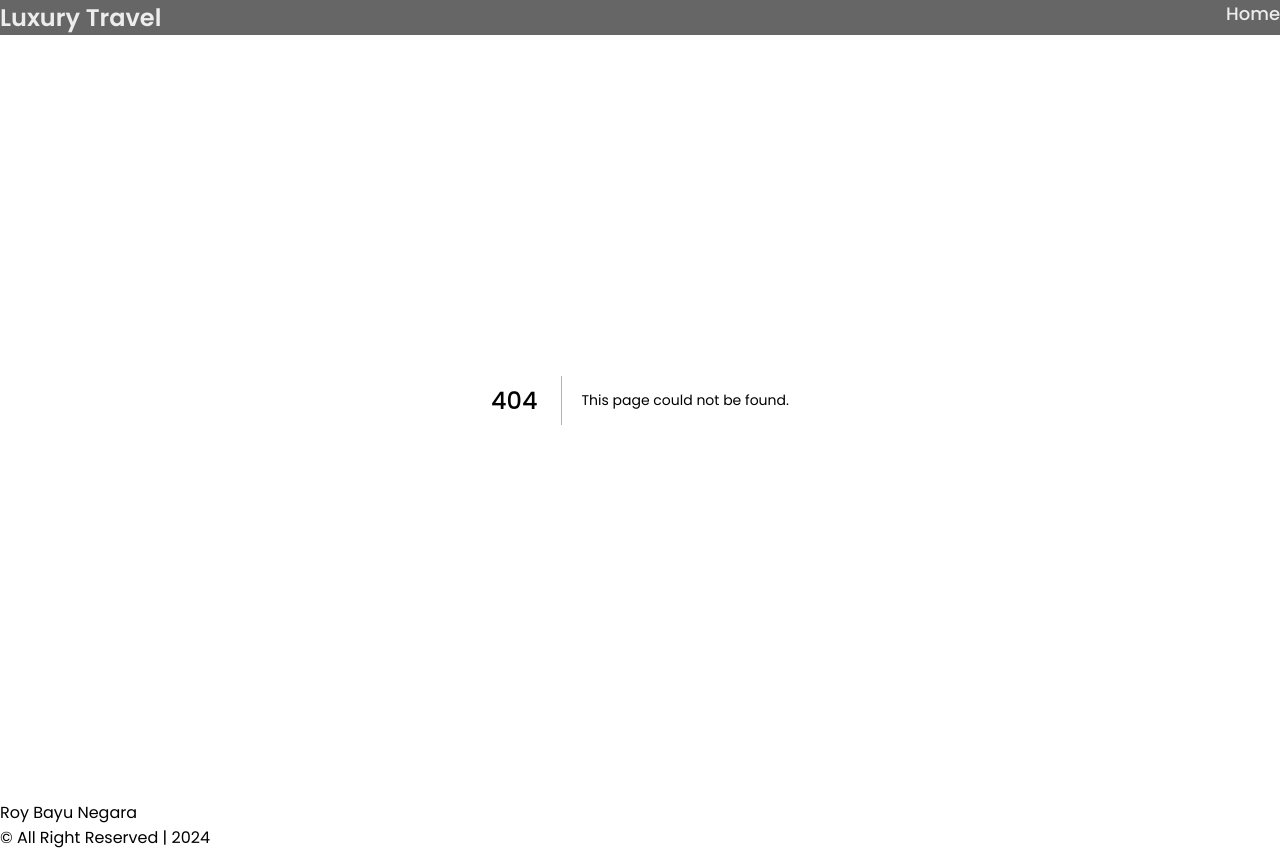
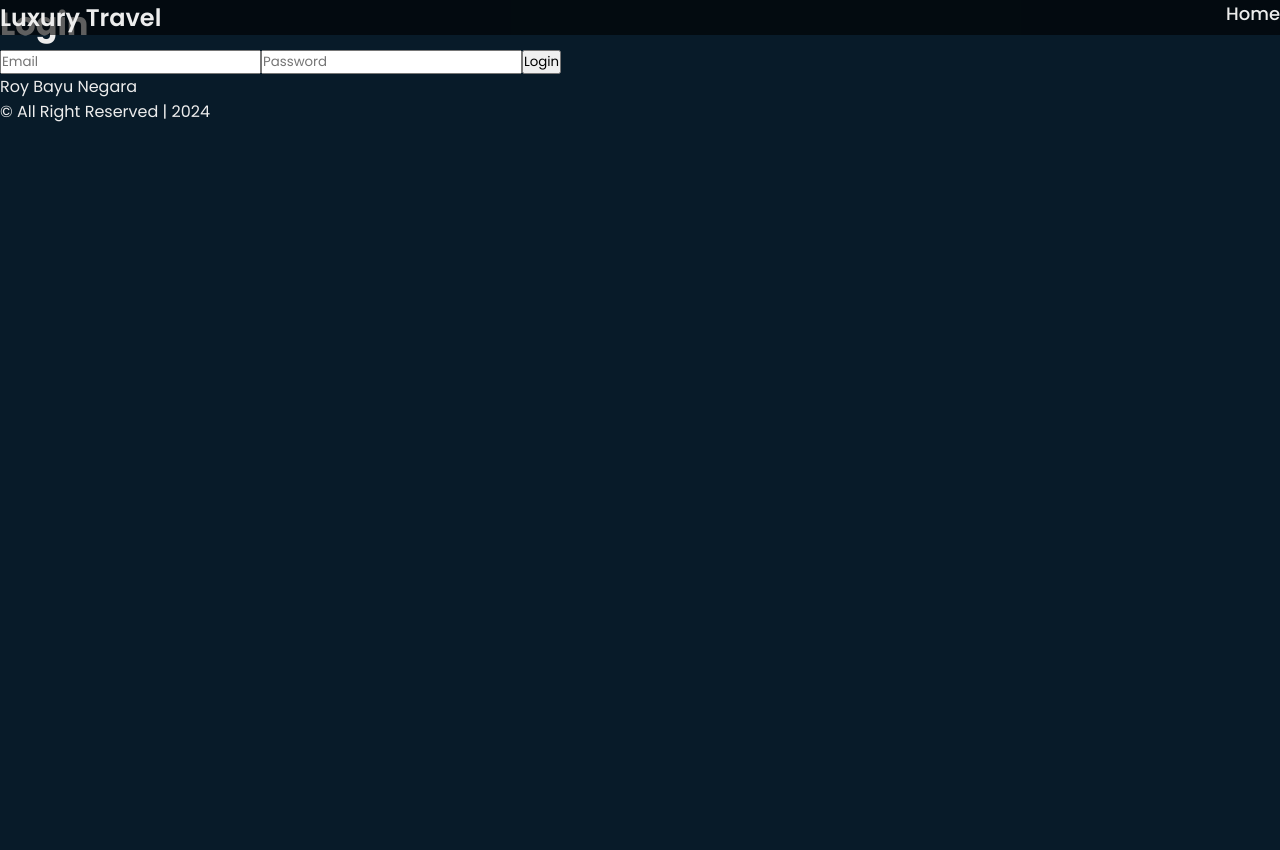
Before and after one commit to roynegara/Final-Project-RoyBayuNegara-Travel-Next, a Next.js app: page /login in a window 1280 px wide. Before the commit this address had no page. After the commit the page ends 800 px from the top, so only its background shows below. Built offline with nearby package versions, Linux system fonts and the light colour scheme.

Commit message:
repair login for better coding and in the page file

```diff
--- /dev/null
+++ b/src/pages/login.js
@@ -0,0 +1,59 @@
+import React, { useState } from "react";
+import { useRouter } from "next/router";
+import axios from "axios";
+
+const Login = () => {
+  const router = useRouter();
+  const [notif, setNotif] = useState("");
+  const [email, setEmail] = useState("");
+  const [password, setPassword] = useState("");
+
+  const handleEmailChange = (e) => {
+    console.log("email", e.target.value);
+    setEmail(e.target.value);
+  };
+
+  const handlePasswordChange = (e) => {
+    setPassword(e.target.value);
+    console.log("password", e.target.value);
+  };
+
+  const handleLogin = () => {
+    const payload = {
+      email: email,
+      password: password,
+    };
+
+    axios
+      .post("https://travel-journal-api-bootcamp.do.dibimbing.id/api/v1/login", payload, {
+        headers: {
+          apiKey: "24405e01-fbc1-45a5-9f5a-be13afcd757c",
+        },
+      })
+      .then((res) => {
+        console.log("response", res);
+        setNotif("Status : ", res?.data?.message + " >> Login Successfully, Please Wait...");
+        const token = res?.data?.token;
+        localStorage.setItem("access_token", token);
+        setTimeout(() => {
+          router.push("/user");
+        }, 1500);
+      })
+      .catch((err) => {
+        console.log("error", err?.response?.data);
+        setNotif("Status : ", err?.response?.data?.message + ", Please Check Again Your Email or Password");
+      });
+  };
+
+  return (
+    <div>
+      <h1>Login</h1>
+      {notif && <p style={{ color: "red" }}>{notif}</p>}
+      <input type="email" name="email" placeholder="Email" value={email} onChange={handleEmailChange} />
+      <input type="password" name="password" placeholder="Password" value={password} onChange={handlePasswordChange} />
+      <button onClick={handleLogin}>Login</button>
+    </div>
+  );
+};
+
+export default Login;
--- a/src/pages/register.js
+++ b/src/pages/register.js
@@ -62,14 +62,14 @@ const Register = () => {
       })
       .then((res) => {
         console.log("response", res);
-        setNotif(res?.data?.message);
+        setNotif('Status : ', res?.data?.message);
         setTimeout(() => {
           router.push("/authentication/login");
         }, 1500);
       })
       .catch((err) => {
         console.log("error", err);
-        setNotif(err?.response?.data?.error);
+        setNotif( 'Status : ', err?.response?.data?.error);
       });
   };
 
```
